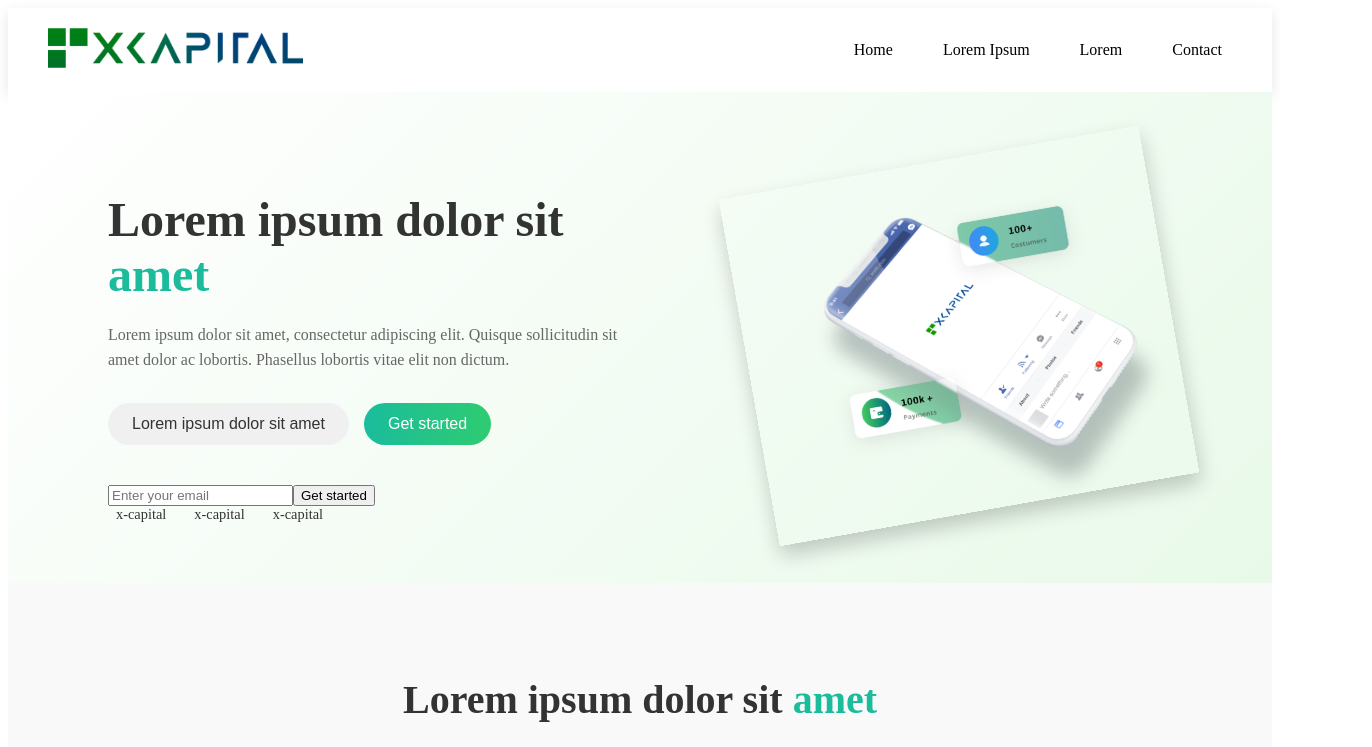
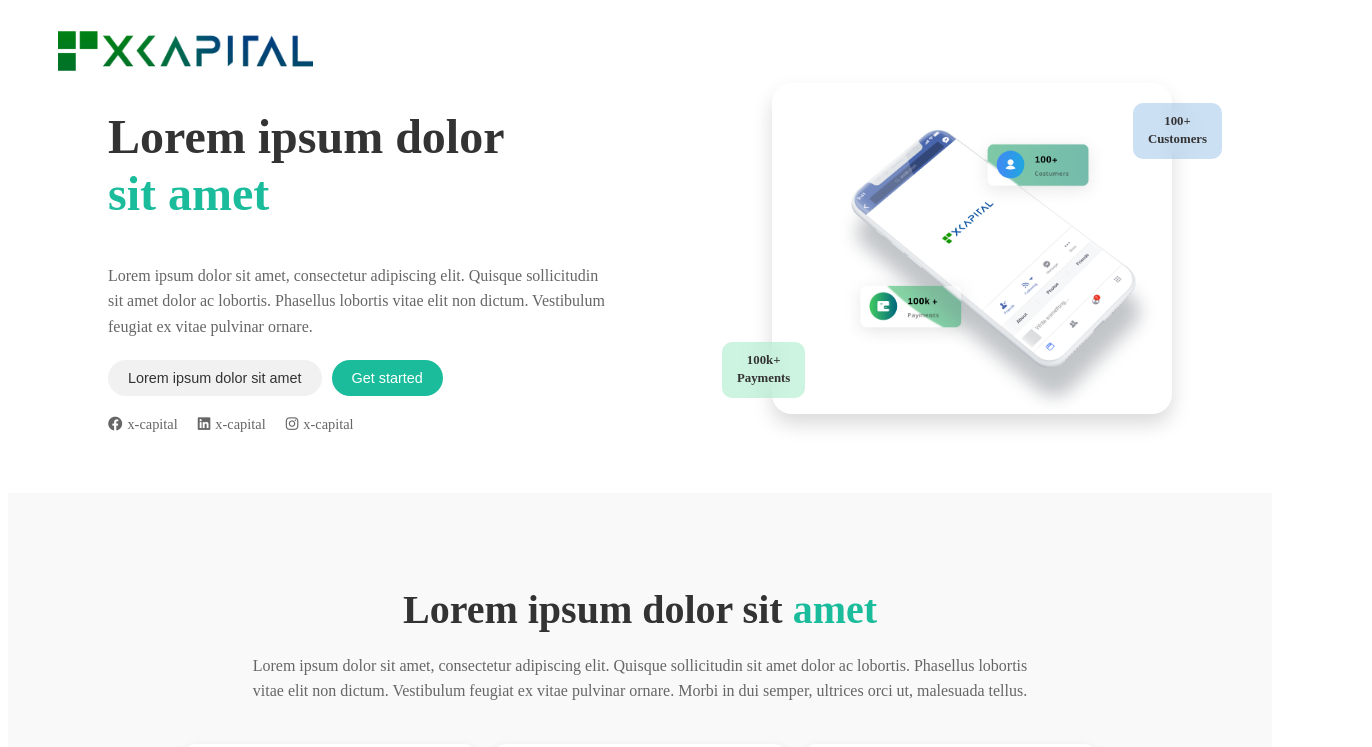
Before and after one commit to PastorHD/dapper-frontend, an Angular app in the folder dapper-landing-page/: page / in a window 1280 px wide. Shown: the top 747 px of the page, 1372 px wide, since content can reach past the window. Built offline with nearby package versions, Linux system fonts and the light colour scheme.

Commit message:
Install Font Awesome

```diff
--- a/dapper-landing-page/angular.json
+++ b/dapper-landing-page/angular.json
@@ -37,7 +37,9 @@
               }
             ],
             "styles": [
-              "src/styles.css"
+              "src/styles.css",
+                "src/styles.css",
+                "node_modules/@fortawesome/fontawesome-free/css/all.min.css"
             ],
             "scripts": [],
             "server": "src/main.server.ts",
--- a/dapper-landing-page/package.json
+++ b/dapper-landing-page/package.json
@@ -21,6 +21,7 @@
     "@angular/platform-server": "^18.2.0",
     "@angular/router": "^18.2.0",
     "@angular/ssr": "^18.2.11",
+    "@fortawesome/fontawesome-free": "^6.6.0",
     "express": "^4.18.2",
     "rxjs": "~7.8.0",
     "tslib": "^2.3.0",
--- a/dapper-landing-page/src/app/app.component.css
+++ b/dapper-landing-page/src/app/app.component.css
@@ -0,0 +1,23 @@
+:host {
+    position: relative;
+    overflow: hidden; /* Evita que el fondo sobresalga si es necesario */
+  }
+
+  /* Fondo Circular */
+  .background-circle {
+    position: absolute;
+    top: -100px;
+    right: -200px;
+    width: 800px;
+    height: 800px;
+    background: linear-gradient(135deg, #1abc9c, #2ecc71);
+    border-radius: 50%;
+    border: 5px solid black; /* Agrega un borde negro */
+    z-index: 9999; /* Coloca el fondo detrás de otros elementos */
+  }
+
+  /* Estilos de MainSection */
+  app-main-section {
+    position: relative;
+    z-index: 1; /* Asegura que MainSection esté encima del fondo */
+  }
--- a/dapper-landing-page/src/app/app.component.html
+++ b/dapper-landing-page/src/app/app.component.html
@@ -1,3 +1,5 @@
+
+<div class="background-image"></div>
 <app-header></app-header>
 <app-main-section></app-main-section>
 <app-features></app-features>
--- a/dapper-landing-page/src/app/components/header/header.component.css
+++ b/dapper-landing-page/src/app/components/header/header.component.css
@@ -1,25 +1,27 @@
-/* Estilos del contenedor principal de la barra de navegación */
+/* Haz que el Header esté en la parte superior y sea transparente */
 .navbar {
+  position: absolute;  /* Posiciona el Header en la parte superior */
+  top: 0;
+  left: 0;
+  width: 100%;
   display: flex;
+  align-items: center;
   justify-content: space-between;
-    align-items: center;
-    padding: 20px 40px;
-    background-color: #ffffff;
-    box-shadow: 0px 4px 12px rgba(0, 0, 0, 0.1);
+  padding: 20px 50px;
+  background: rgba(255, 255, 255, 0.1); /* Fondo blanco con transparencia */
+  z-index: 1000; /* Asegura que el Header esté encima de otros elementos */
 }
 
-  /* Estilos del logo */
+/* Logo */
 .navbar-logo img {
-    height: 40px;
+  height: 40px;  /* Ajusta el tamaño del logo */
 }
 
-  /* Estilos del menú de navegación */
+/* Menú de navegación */
 .navbar-menu {
+  display: flex;
   list-style: none;
-    display: flex;
   gap: 30px;
-    margin: 0;
-    padding: 0;
 }
 
 .navbar-menu li {
@@ -29,11 +31,30 @@
 
 .navbar-menu a {
   text-decoration: none;
-    color: #000;
-    padding: 5px 10px;
+  color: #fff;  /* Color blanco para el texto */
+  padding: 5px;
   transition: color 0.3s ease;
 }
 
-  .navbar-menu a:hover {
-    color: #007bff; /* Cambia el color al pasar el cursor, puedes ajustar el color si prefieres */
+.navbar-menu a:hover,
+.navbar-menu a.active {
+  color: #ddd;
+  border-bottom: 2px solid #fff;  /* Línea debajo del enlace activo */
 }
+
+/* Botón de contacto */
+.navbar-contact .contact-button {
+  padding: 10px 20px;
+  font-size: 14px;
+  font-weight: bold;
+  color: #333;
+  background-color: #fff;
+  border-radius: 20px;
+  text-decoration: none;
+  transition: background 0.3s ease, color 0.3s ease;
+}
+
+.navbar-contact .contact-button:hover {
+  background-color: #eee;
+  color: #111;
+}
--- a/dapper-landing-page/src/app/components/main-section/main-section.component.css
+++ b/dapper-landing-page/src/app/components/main-section/main-section.component.css
@@ -1,94 +1,117 @@
-/* Estilos principales del contenedor */
 .main-section {
   display: flex;
   align-items: center;
   justify-content: space-between;
   padding: 60px 100px;
-    background: linear-gradient(135deg, #ffffff 0%, #e8f9e9 100%);
+  background-color: #ffffff;
+
+  /* Texto Principal */
+  .text-content {
+    max-width: 500px;
+
+    h1 {
+      font-size: 3rem;
+      line-height: 1.2;
+      color: #333;
+
+      span {
+        color: #1abc9c; /* Color verde para destacar "sit amet" */
+      }
     }
 
-  /* Estilos del contenido de texto */
-  .text-content {
-    max-width: 50%;
-  }
-
-  .text-content h1 {
-    font-size: 3rem;
-    font-weight: bold;
-    color: #333;
-    margin-bottom: 20px;
-  }
-
-  .text-content h1 span {
-    color: #1abc9c; /* Color verde para resaltar "amet" */
-  }
-
-  .text-content p {
+    p {
       font-size: 1rem;
       color: #666;
       line-height: 1.6;
-    margin-bottom: 30px;
+      margin-top: 15px;
     }
 
-  /* Estilos para los botones */
-  .button-container {
+    /* Botones */
+    .buttons {
+      margin-top: 20px;
       display: flex;
-    gap: 15px;
-    margin-bottom: 40px;
+      gap: 10px;
+
+      .button-gray {
+        background-color: #f1f1f1;
+        color: #333;
+        padding: 10px 20px;
+        border-radius: 20px;
+        border: none;
+        font-size: 0.9rem;
       }
 
-  .secondary-btn,
-  .primary-btn {
-    padding: 12px 24px;
-    font-size: 1rem;
-    border-radius: 50px;
+      .button-green {
+        background-color: #1abc9c;
+        color: #fff;
+        padding: 10px 20px;
+        border-radius: 20px;
+        border: none;
+        font-size: 0.9rem;
         cursor: pointer;
         transition: background 0.3s ease;
       }
 
-  .secondary-btn {
-    background-color: #f0f0f0;
-    color: #333;
-    border: none;
+      .button-green:hover {
+        background-color: #16a085;
+      }
     }
 
-  .primary-btn {
-    background: linear-gradient(90deg, #1abc9c, #2ecc71);
-    color: #ffffff;
-    border: none;
+    /* Redes Sociales */
+    .social-links {
+      display: flex;
+      gap: 20px;
+      margin-top: 20px;
+
+      a {
+        display: flex;
+        align-items: center;
+        text-decoration: none;
+        color: #666;
+        font-size: 0.9rem;
       }
 
-  .primary-btn:hover {
-    background: linear-gradient(90deg, #16a085, #27ae60);
+      i {
+        margin-right: 5px;
+      }
+    }
   }
 
-  /* Estilos para los iconos de redes sociales */
-  .social-icons {
-    display: flex;
-    gap: 20px;
+  /* Imagen del Teléfono */
+  .phone-image {
+    position: relative;
+    width: 400px;
+
+    img {
+      width: 100%;
+      border-radius: 20px;
+      box-shadow: 0 10px 20px rgba(0, 0, 0, 0.15);
     }
 
-  .social-icons a {
-    text-decoration: none;
+    /* Indicadores (Burbujas) */
+    .indicator {
+      position: absolute;
+      background: rgba(0, 0, 0, 0.05);
+      backdrop-filter: blur(10px);
       color: #333;
-    font-size: 0.9rem;
-    display: flex;
-    align-items: center;
+      padding: 10px 15px;
+      border-radius: 10px;
+      font-size: 0.8rem;
+      font-weight: bold;
+      text-align: center;
+      line-height: 1.4;
     }
 
-  .social-icons a i {
-    margin-right: 8px;
-    font-size: 1.2rem;
-    color: #1abc9c;
+    .customers {
+      top: 20px;
+      right: -50px;
+      background-color: rgba(0, 100, 200, 0.2); /* Color para distinguir */
     }
 
-  /* Estilos para la imagen del teléfono */
-  .image-content {
-    max-width: 40%;
+    .payments {
+      bottom: 20px;
+      left: -50px;
+      background-color: rgba(0, 200, 100, 0.2); /* Color para distinguir */
     }
-
-  .image-content img {
-    width: 100%;
-    transform: rotate(-10deg);
-    box-shadow: 0px 10px 20px rgba(0, 0, 0, 0.2);
   }
+}
--- a/dapper-landing-page/src/app/components/main-section/main-section.component.html
+++ b/dapper-landing-page/src/app/components/main-section/main-section.component.html
@@ -1,31 +1,30 @@
+<link rel="stylesheet" href="https://cdnjs.cloudflare.com/ajax/libs/font-awesome/6.0.0-beta3/css/all.min.css">
+
 <section class="main-section">
-    <!-- Texto principal -->
+  <!-- Texto Principal -->
   <div class="text-content">
-      <h1>Lorem ipsum dolor sit <span>amet</span></h1>
-      <p>Lorem ipsum dolor sit amet, consectetur adipiscing elit. Quisque sollicitudin sit amet dolor ac lobortis. Phasellus lobortis vitae elit non dictum.</p>
+    <h1>Lorem ipsum dolor <br><span>sit amet</span></h1>
+    <p>Lorem ipsum dolor sit amet, consectetur adipiscing elit. Quisque sollicitudin sit amet dolor ac lobortis. Phasellus lobortis vitae elit non dictum. Vestibulum feugiat ex vitae pulvinar ornare.</p>
 
-      <!-- Botón de acción -->
-      <div class="button-container">
-        <button class="secondary-btn">Lorem ipsum dolor sit amet</button>
-        <button class="primary-btn">Get started</button>
+    <!-- Botones -->
+    <div class="buttons">
+      <button class="button-gray">Lorem ipsum dolor sit amet</button>
+      <button class="button-green">Get started</button>
     </div>
 
-      <!-- Email Form -->
-      <form>
-        <input formControlName="email" type="email" placeholder="Enter your email" required>
-        <button type="submit">Get started</button>
-      </form>
-
-      <!-- Iconos de redes sociales -->
-      <div class="social-icons">
+    <!-- Redes Sociales -->
+    <div class="social-links">
       <a href="#"><i class="fab fa-facebook"></i> x-capital</a>
       <a href="#"><i class="fab fa-linkedin"></i> x-capital</a>
       <a href="#"><i class="fab fa-instagram"></i> x-capital</a>
     </div>
   </div>
 
-    <!-- Imagen del teléfono -->
-    <div class="image-content">
+  <!-- Imagen del Teléfono -->
+  <div class="phone-image">
     <img src="assets/phone-mockup.png" alt="Phone Mockup" />
+    <!-- Indicadores (Burbujas) -->
+    <div class="indicator customers">100+<br>Customers</div>
+    <div class="indicator payments">100k+<br>Payments</div>
   </div>
 </section>
```
Also changed, not shown: 1 other file (tests, documents, lock files or other folders). Lines whose indentation alone changed are shown as unchanged.
